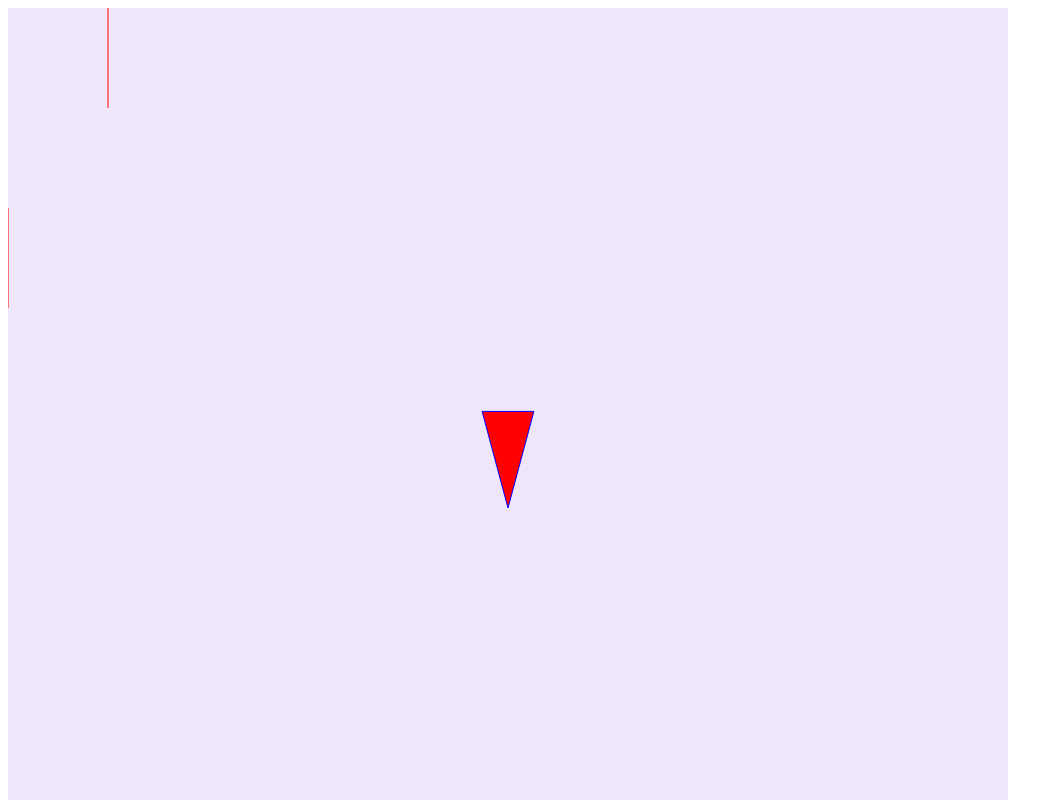
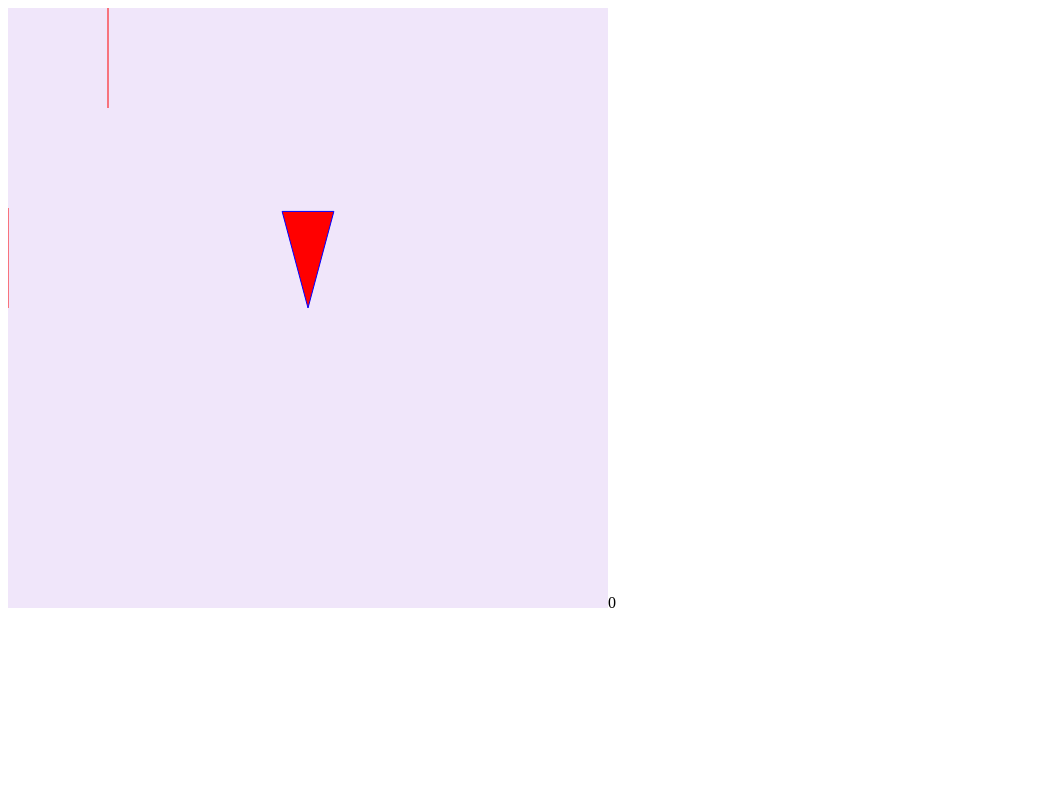
Before and after one commit to OlehKozubJS/various-react-projects-test, a React (Create React App) app: page / in a window 1280 px wide. Shown: the top 800 px of the page, without its empty margins (0-1063 px from the left). Built offline with nearby package versions, Linux system fonts and the light colour scheme.

Commit message:
Update App.jsx

```diff
--- a/src/App.jsx
+++ b/src/App.jsx
@@ -17,13 +17,13 @@ const App = () => {
   return (
     <>
       <SVGFieldComponent
-        width="1000px"
-        height="1000px"
+        width="600px"
+        height="600px"
         backgroundColor="rgb(240, 230, 250)"
       >
         <ReversedTurtleComponent
-          x={500}
-          y={500}
+          x={300}
+          y={300}
           turn={0}
           backgroundColor={"red"}
           borderColor={"blue"}
```
